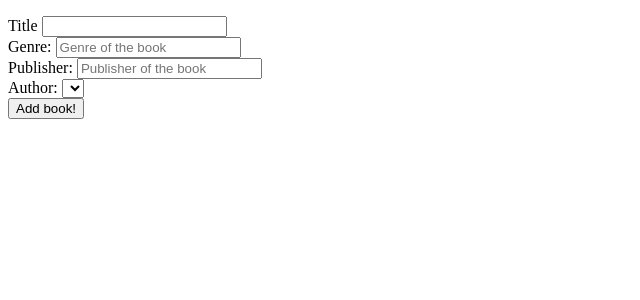
After one commit to emils5/week4-authors-books-lab, a Flask app: page /books/new in a window 1280 px wide. The commit adds this page. Shown: the top 300 px of the page, without its empty margins (0-640 px from the left). Run offline with Flask 2, Linux system fonts and the light colour scheme; data that the repository does not hold is empty; some libraries are stand-ins or nearby versions.

Commit message:
add new book done

```diff
--- a/controllers/books_controller.py
+++ b/controllers/books_controller.py
@@ -11,12 +11,26 @@ def books():
     return render_template("books/index.html", all_books = books)
 
 
-
 # NEW
 # GET '/books/new'
 
+@books_blueprint.route("/books/new")
+def new_book():
+    authors = author_repository.select_all()
+    return render_template("books/new.html", all_authors=authors)
+
 # CREATE
 # POST '/books'
+@books_blueprint.route("/books", methods=['POST'])
+def create_book(id):
+    title = request.form['title']
+    genre = request.form['genre']
+    publisher = request.form['publisher']
+    author_id = request.form['author_id']
+    author = author_repository.select(author_id)
+    book = Book(title, genre, publisher, author)
+    book_repository.update(book)
+    return redirect('/books')
 
 # SHOW
 # GET '/books/<id>'
@@ -29,3 +43,7 @@ def books():
 
 # DELETE
 # DELETE '/books/<id>'
+@books_blueprint.route("/books/<id>/delete", methods=['POST'])
+def delete_book(id):
+    book_repository.delete(id)
+    return redirect('/books')
--- /dev/null
+++ b/templates/books/new.html
@@ -0,0 +1,39 @@
+{% extends "base.html" %}
+{% block content %}
+
+<form action="/books" method="post">
+
+    <div>
+        <label for="title">Title</label>
+        <input type="text" id="title" name="title">
+    </div>
+
+    <div>
+        <label for="genre">Genre:</label>
+        <input type="text" id="genre" name="genre" placeholder="Genre of the book">
+    </div>
+
+    <div>
+        <label for="publisher">Publisher:</label>
+        <input type="text" id="publisher" name="publisher" placeholder="Publisher of the book">
+    </div>
+
+
+
+    <div>
+        <label for="author">Author:</label>
+        <select name="author_id" id="author">
+
+            {% for author in all_authors %}
+            <option value={{author.id}}> {{author.first_name}} {{author.last_name}}</option>
+            {% endfor %}
+
+
+        </select>
+    </div>
+
+    <button type="submit">Add book!</button>
+
+</form>
+
+{% endblock %}
```
Also changed, not shown: repositories/author_repository.py (+9 -0 lines), repositories/book_repository.py (+18 -9 lines), templates/books/index.html (+9 -2 lines).
